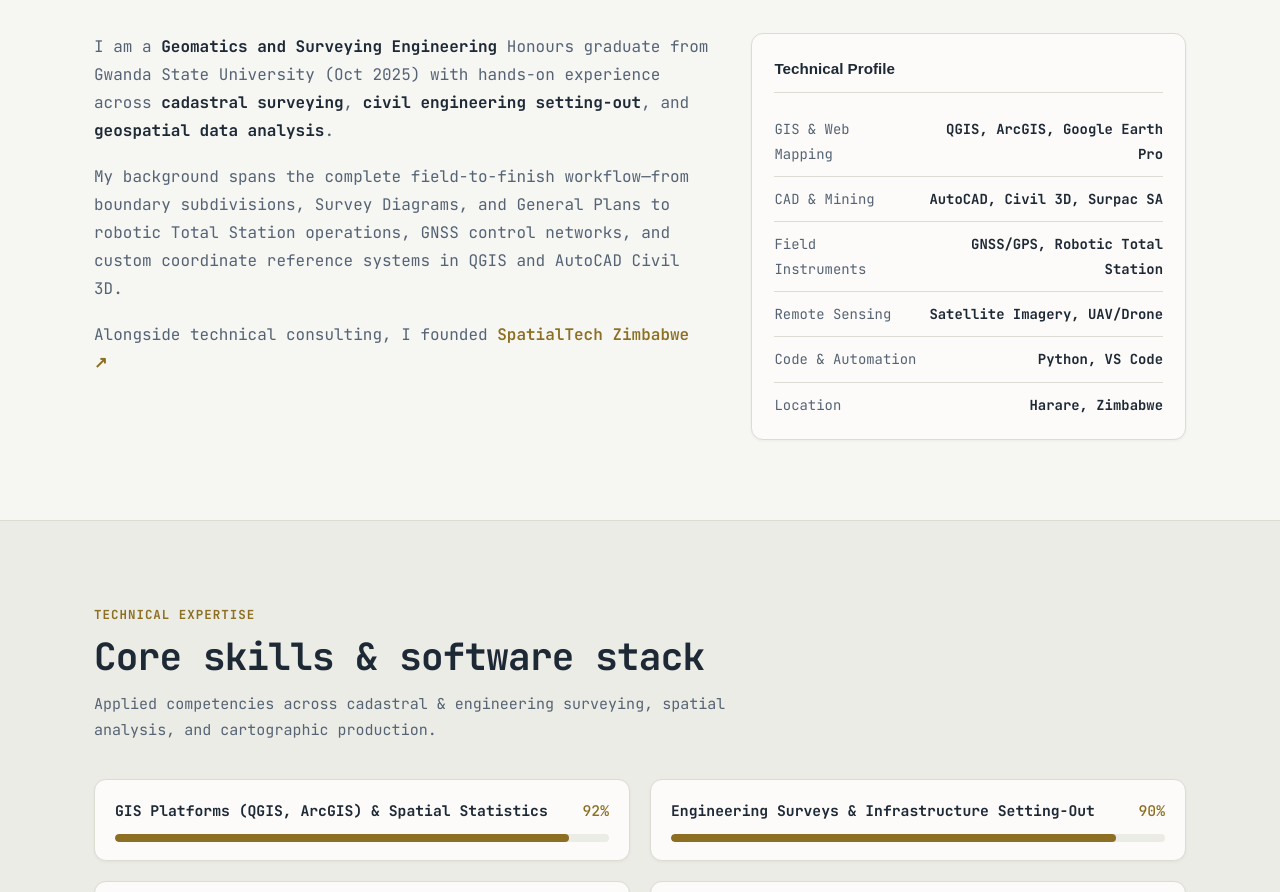
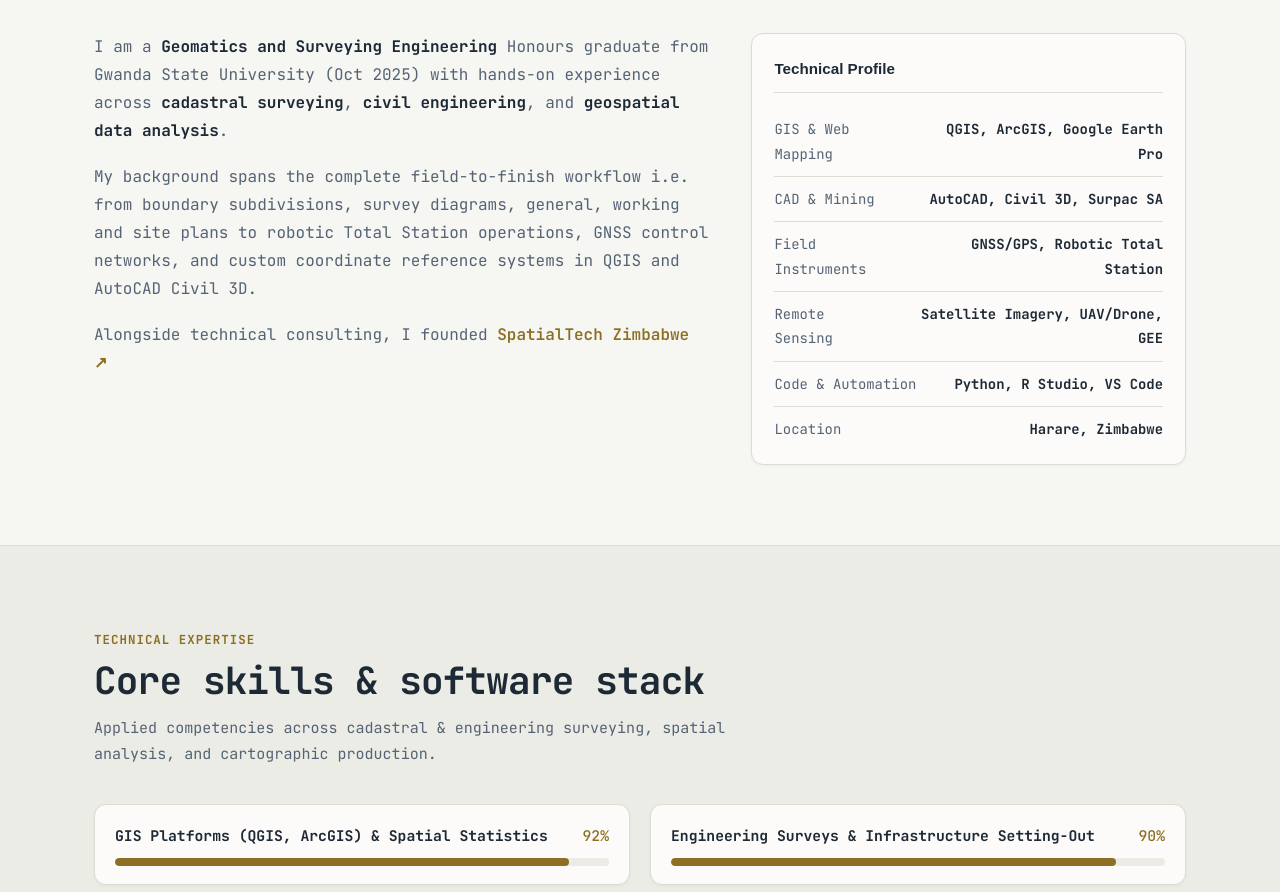
Before and after one commit to NMadhinga49/NMadhinga49.github.io, a plain HTML site: page index.html in a window 1280 px wide. Shown: the part 1137-2029 px from the top of the page. Drawn offline with Linux system fonts and the light colour scheme.

Commit message:
Add GEE and R Studio to Technical Profile

```diff
--- a/index.html
+++ b/index.html
@@ -131,10 +131,10 @@
         <div class="about-grid">
           <div class="about-text">
             <p>
-              I am a <strong>Geomatics and Surveying Engineering</strong> Honours graduate from Gwanda State University (Oct 2025) with hands-on experience across <strong>cadastral surveying</strong>, <strong>civil engineering setting-out</strong>, and <strong>geospatial data analysis</strong>.
+              I am a <strong>Geomatics and Surveying Engineering</strong> Honours graduate from Gwanda State University (Oct 2025) with hands-on experience across <strong>cadastral surveying</strong>, <strong>civil engineering</strong>, and <strong>geospatial data analysis</strong>.
             </p>
             <p>
-              My background spans the complete field-to-finish workflow—from boundary subdivisions, Survey Diagrams, and General Plans to robotic Total Station operations, GNSS control networks, and custom coordinate reference systems in QGIS and AutoCAD Civil 3D.
+              My background spans the complete field-to-finish workflow i.e. from boundary subdivisions, survey diagrams, general, working and site plans to robotic Total Station operations, GNSS control networks, and custom coordinate reference systems in QGIS and AutoCAD Civil 3D.
             </p>
             <p>
              Alongside technical consulting, I founded <a href="https://nmadhinga49.github.io/SpatialTech-ZW/" target="_blank" rel="noopener" style="color: var(--accent); font-weight: 600; text-decoration: none;">SpatialTech Zimbabwe ↗</a>
@@ -147,8 +147,8 @@
               <div class="spec-row"><span>GIS & Web Mapping</span><b>QGIS, ArcGIS, Google Earth Pro</b></div>
               <div class="spec-row"><span>CAD & Mining</span><b>AutoCAD, Civil 3D, Surpac SA</b></div>
               <div class="spec-row"><span>Field Instruments</span><b>GNSS/GPS, Robotic Total Station</b></div>
-              <div class="spec-row"><span>Remote Sensing</span><b>Satellite Imagery, UAV/Drone</b></div>
-              <div class="spec-row"><span>Code & Automation</span><b>Python, VS Code</b></div>
+             <div class="spec-row"><span>Remote Sensing</span><b>Satellite Imagery, UAV/Drone, GEE</b></div>
+<div class="spec-row"><span>Code & Automation</span><b>Python, R Studio, VS Code</b></div>
               <div class="spec-row"><span>Location</span><b>Harare, Zimbabwe</b></div>
             </div>
           </aside>
```
